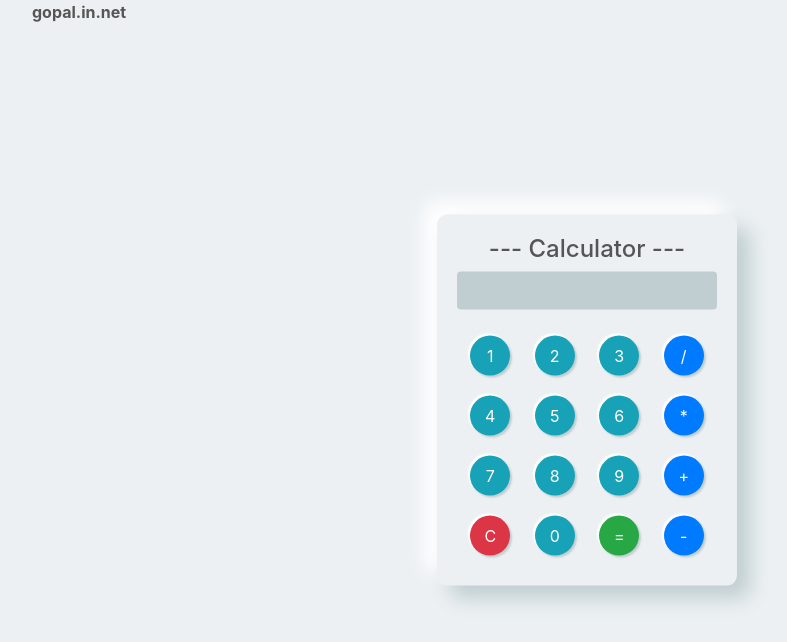
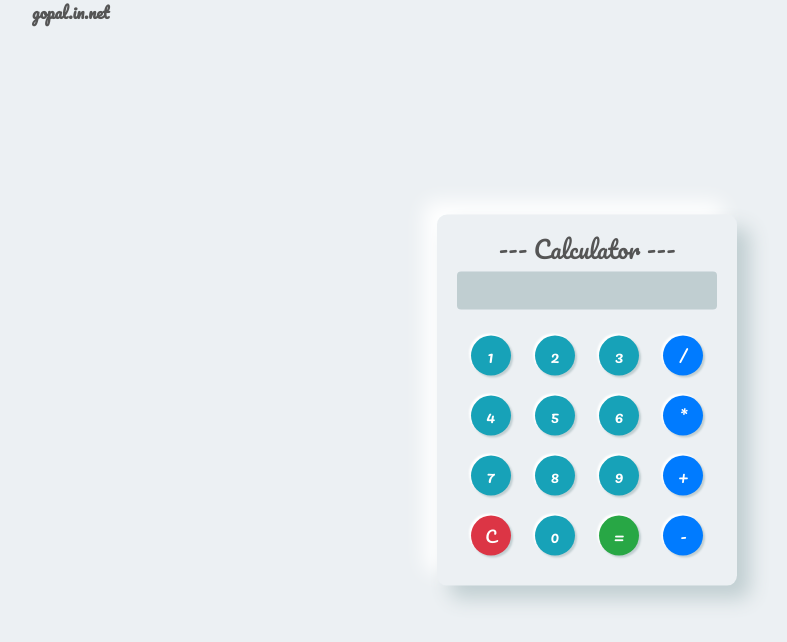
Before and after one commit to gopalacxy/calc, a plain HTML site: page index.html in a window 1280 px wide. Shown: the whole page, without its empty margins (53-840 px from the left). Drawn offline with nearby package versions, Linux system fonts and the light colour scheme.

Commit message:
Update index.html

```diff
--- a/index.html
+++ b/index.html
@@ -1,6 +1,8 @@
 <!DOCTYPE html>
 <html>
 <head>
+	<link rel="preconnect" href="https://fonts.gstatic.com">
+<link href="https://fonts.googleapis.com/css2?family=Pacifico&display=swap" rel="stylesheet">
 <title>Calculator</title>
 <meta charset="utf-8">
 <meta name="viewport" content="width=device-width, initial-scale=1">
@@ -13,6 +15,7 @@
 margin:0;
 padding:0;
 box-sizing:border-box;
+font-family: 'Pacifico', cursive !important;
 }
 body {
 background:#ecf0f3;
```
